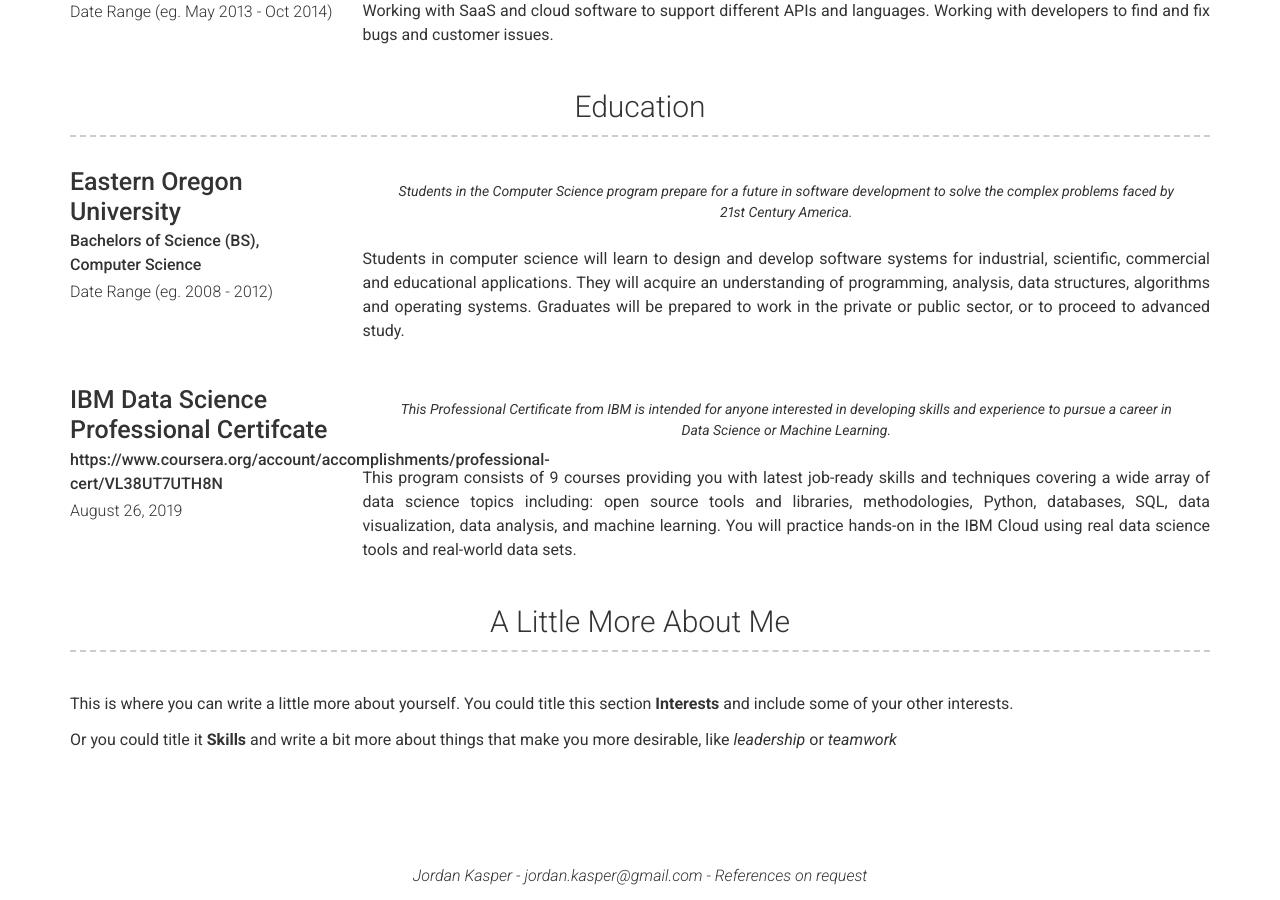
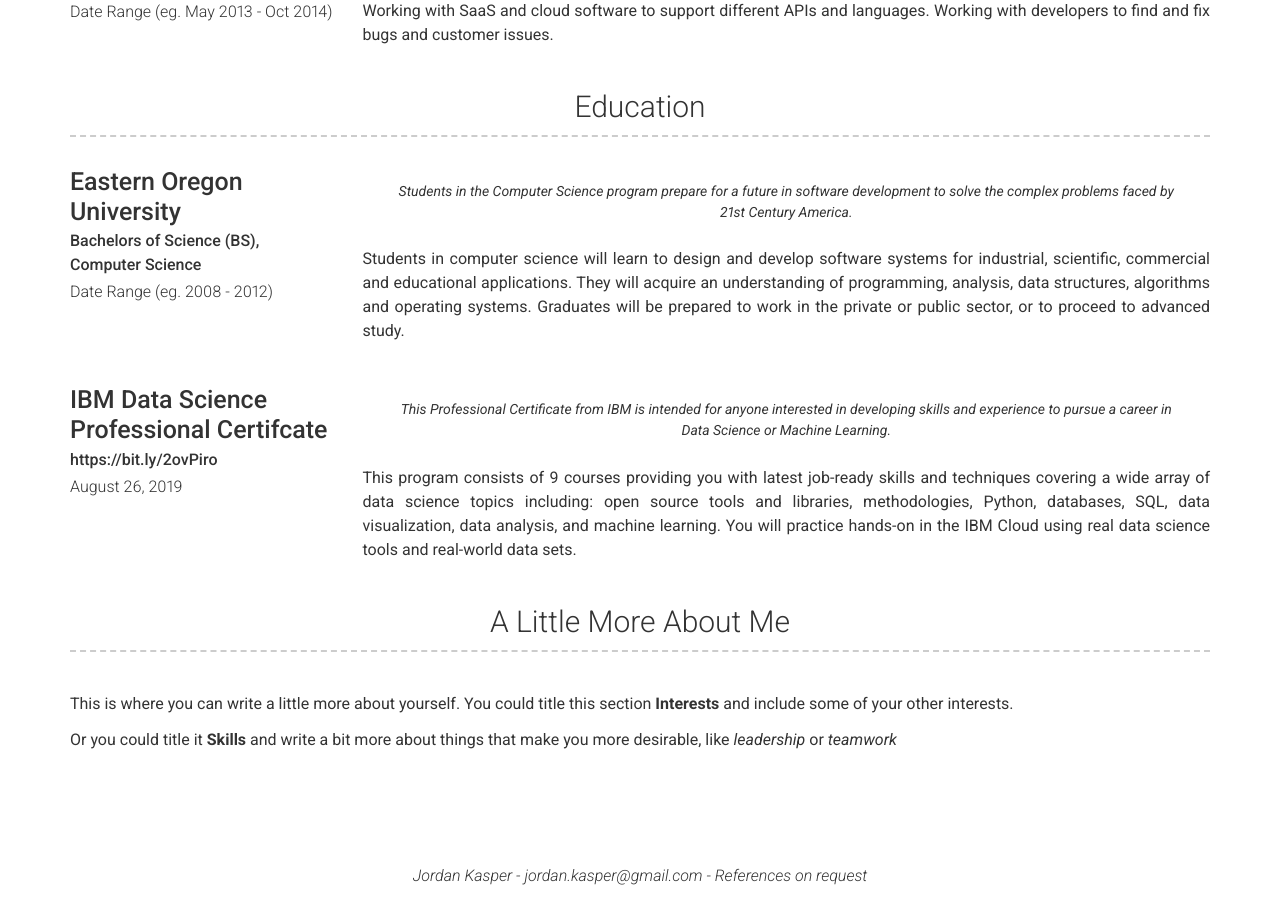
Before and after one commit to jordan-kasper/jordan-kasper.github.io, a Jekyll site: the page built from index.md, in a window 1280 px wide and 900 px high, scrolled down 1594 px. Built offline with Jekyll 4.4.1, drawn with Linux system fonts in a browser that asks for light colours; some of the changed lines change nothing that is shown.

Commit message:
shortening URL for cert

```diff
--- a/_data/education.yml
+++ b/_data/education.yml
@@ -11,7 +11,7 @@
 - layout: left
   name: IBM Data Science Professional Certifcate
   dates: August 26, 2019
-  qualification: https://www.coursera.org/account/accomplishments/professional-cert/VL38UT7UTH8N
+  qualification: https://bit.ly/2ovPiro
   quote: >
     This Professional Certificate from IBM is intended for anyone interested in developing skills and experience to pursue a career in Data Science or Machine Learning.
   description: | # this will include new lines to allow paragraphs
```
